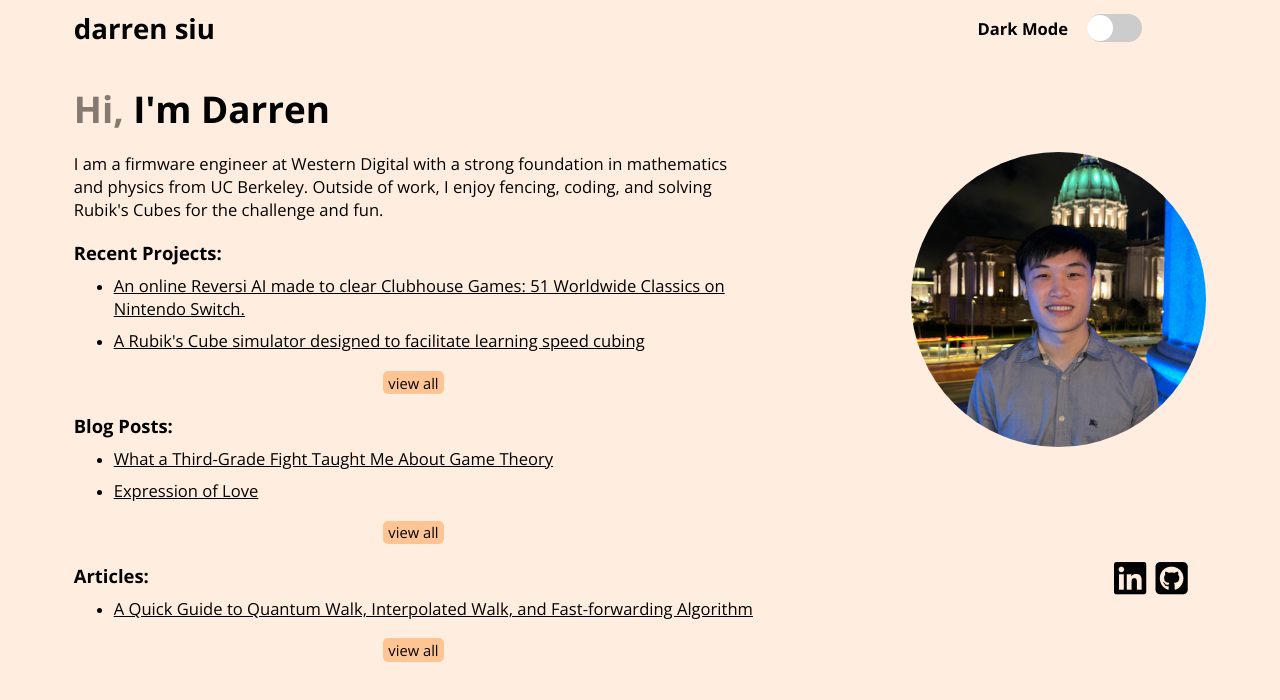
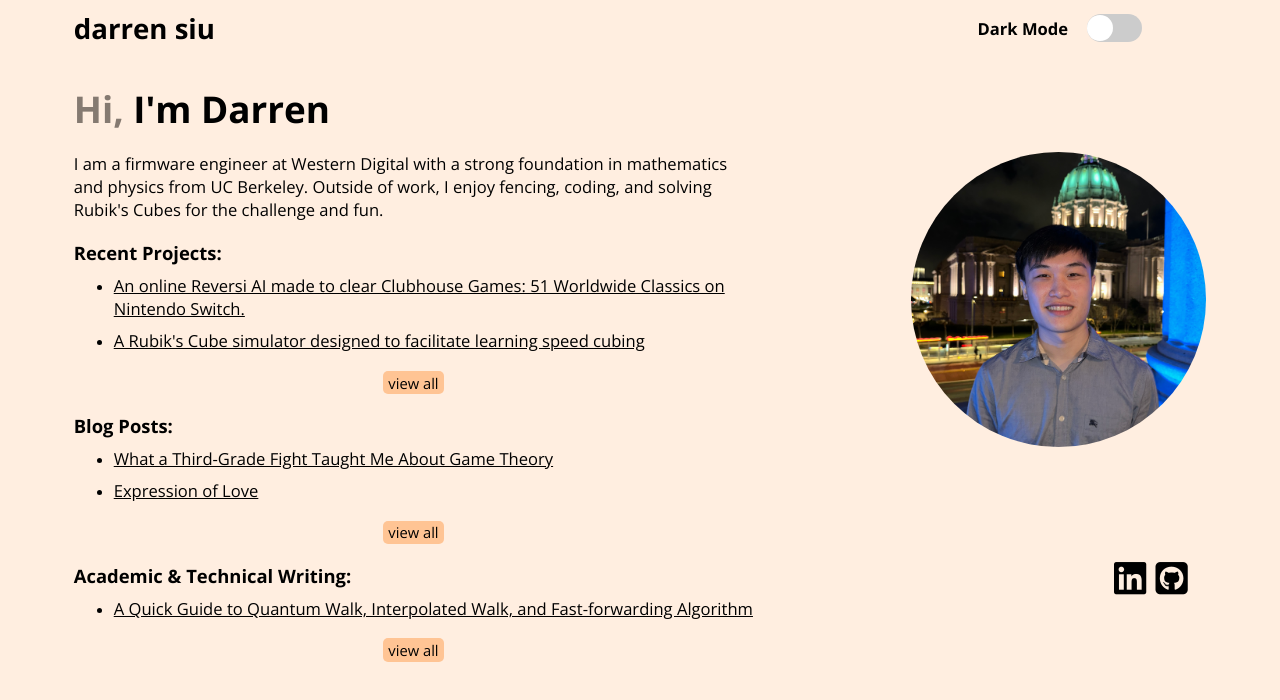
Before and after one commit to siudarren/personal-website-react, a React (Vite) app: page / in a window 1280 px wide. Shown: the top 700 px of the page. Built offline with nearby package versions, Linux system fonts and the light colour scheme.

Commit message:
changed page name for Articles to Academic & Technical Writing

```diff
--- a/src/pages/Articles.jsx
+++ b/src/pages/Articles.jsx
@@ -5,7 +5,7 @@ import "/src/css/Article_and_Project.css";
 function Articles() {
     return (
         <div class="body article_list">
-            <h2 class="page_heading">Articles</h2>
+            <h2 class="page_heading">Academic & Technical Writing</h2>
             <Link to="/article/A-Quick-Guide-to-Quantum-Walk-Interpolated-Walk-and-Fast-forwarding-Algorithm">
                 <div className="article-box">
                     <div className="article-box-head">
--- a/src/pages/Home.jsx
+++ b/src/pages/Home.jsx
@@ -68,7 +68,7 @@ function Home() {
                         <Link to="/blog" className="view_all">
                             view all
                         </Link>
-                        <h3 className="projects">Articles:</h3>
+                        <h3 className="projects">Academic & Technical Writing:</h3>
                         <ul>
                             <li>
                                 <p>
```
